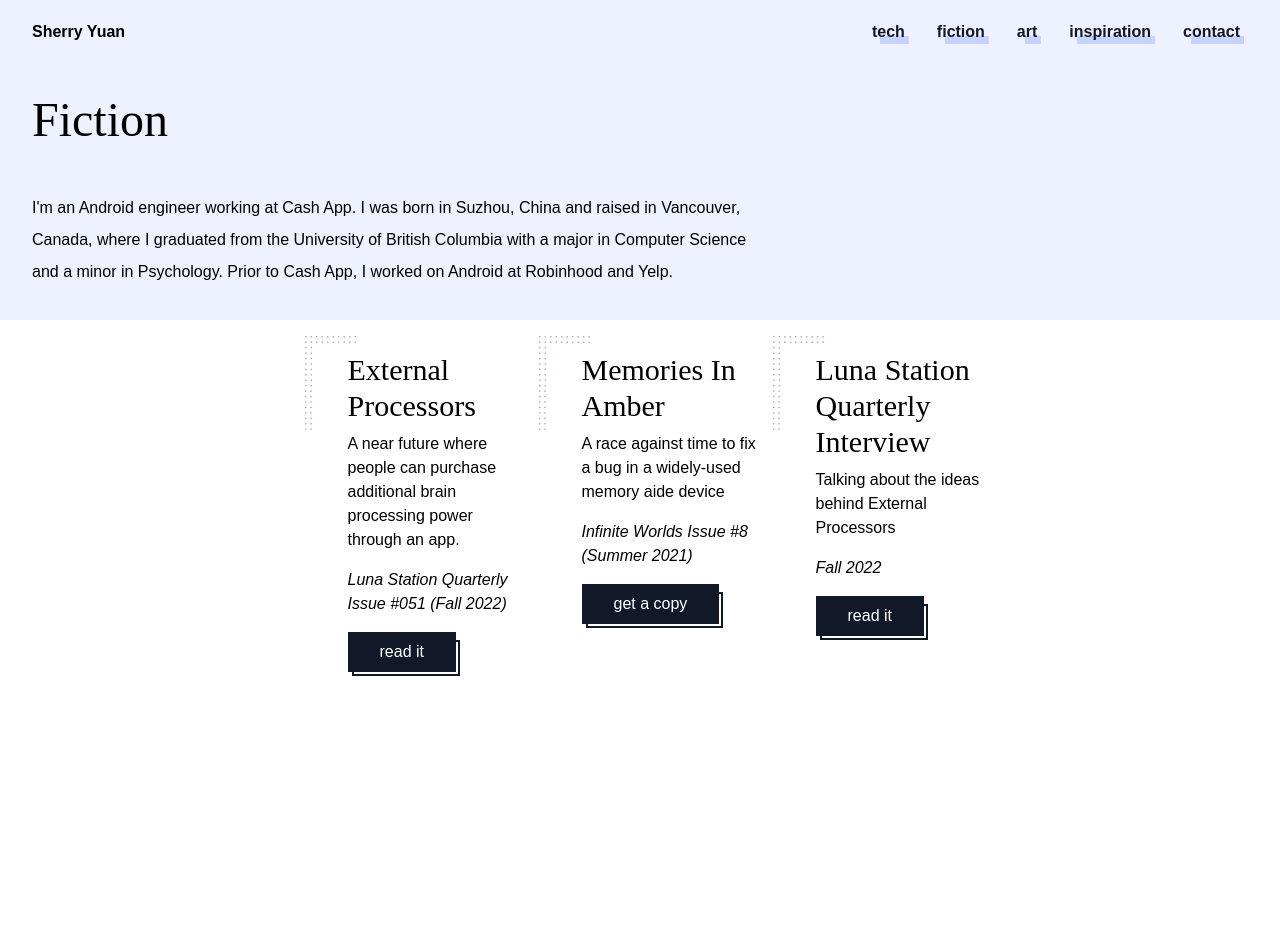
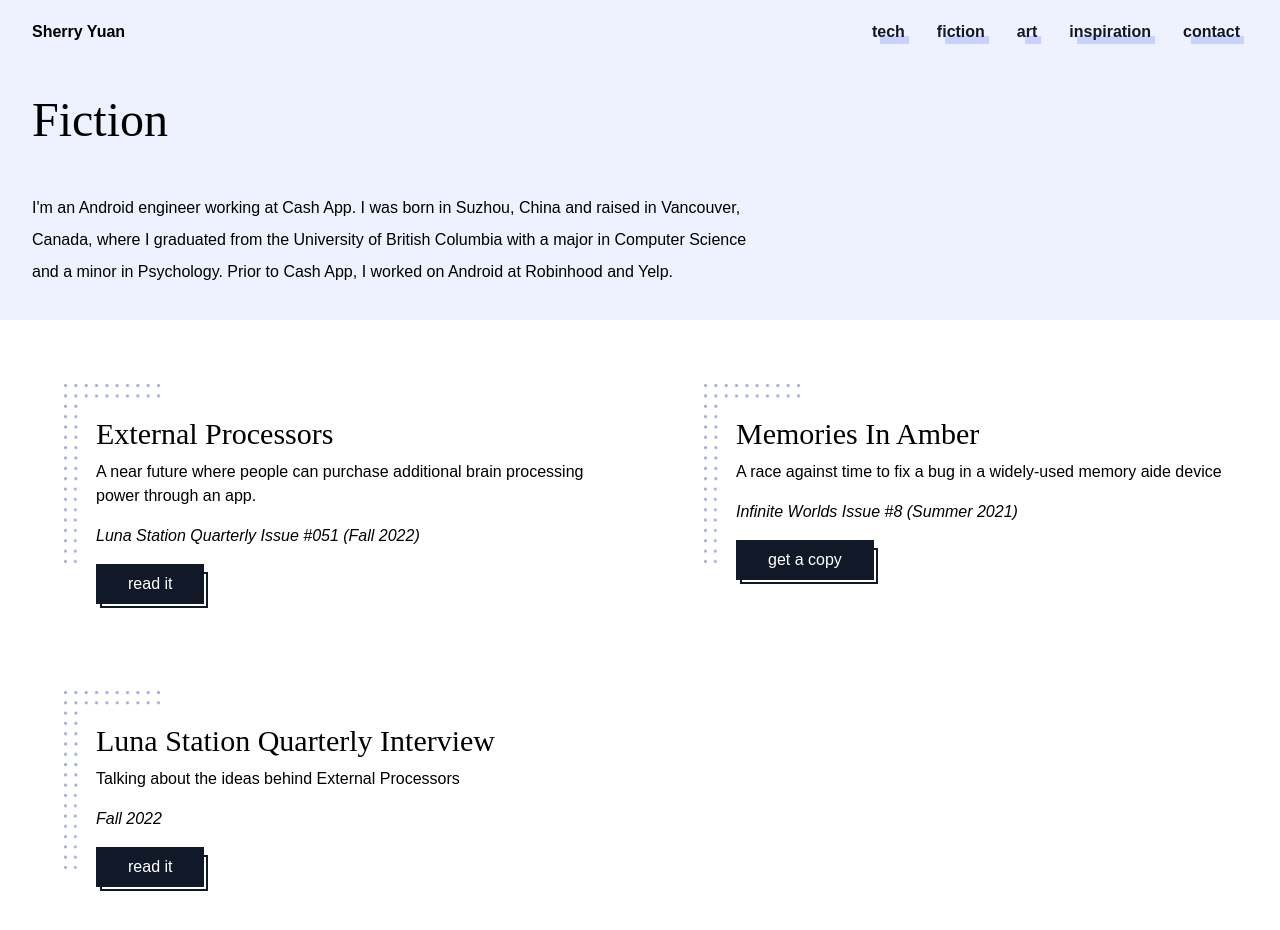
Before and after one commit to frostyshadows/frostyshadows.github.io, a React (Create React App) app: page /fiction in a window 1280 px wide. Shown: the top 930 px of the page. Before the commit the page ends 800 px from the top, so only its background shows below. Built offline with nearby package versions, Linux system fonts and the light colour scheme.

Commit message:
use grid

```diff
--- a/src/components/Tile.tsx
+++ b/src/components/Tile.tsx
@@ -10,9 +10,9 @@ export type TileModel = {
 
 export default function Tile(model: TileModel) {
   return (
-    <div className="inline-block justify-start text-start p-4 relative">
-      <img src="/assets/dotted-border.png" className="w-1/4" />
-      <div className="absolute top-1/4 left-1/4">
+    <div className="max-w-xl inline-block justify-start text-start m-12 p-4 relative">
+      <img src="/assets/dotted-border.png" className="w-24" />
+      <div className="absolute top-12 left-12">
         <div className="text-3xl font-serif pb-2">
           <p>{model.title}</p>
         </div>
--- a/src/pages/fiction.tsx
+++ b/src/pages/fiction.tsx
@@ -48,7 +48,7 @@ export default function Fiction() {
     <div className="bg-white">
       {FictionHeader()}
 
-      <div className="flex-wrap items-start">
+      <div className="grid grid-cols-1 sm:grid-cols-2 items-start">
         {stories.map((story) => (
           Tile(story)
         ))
```
